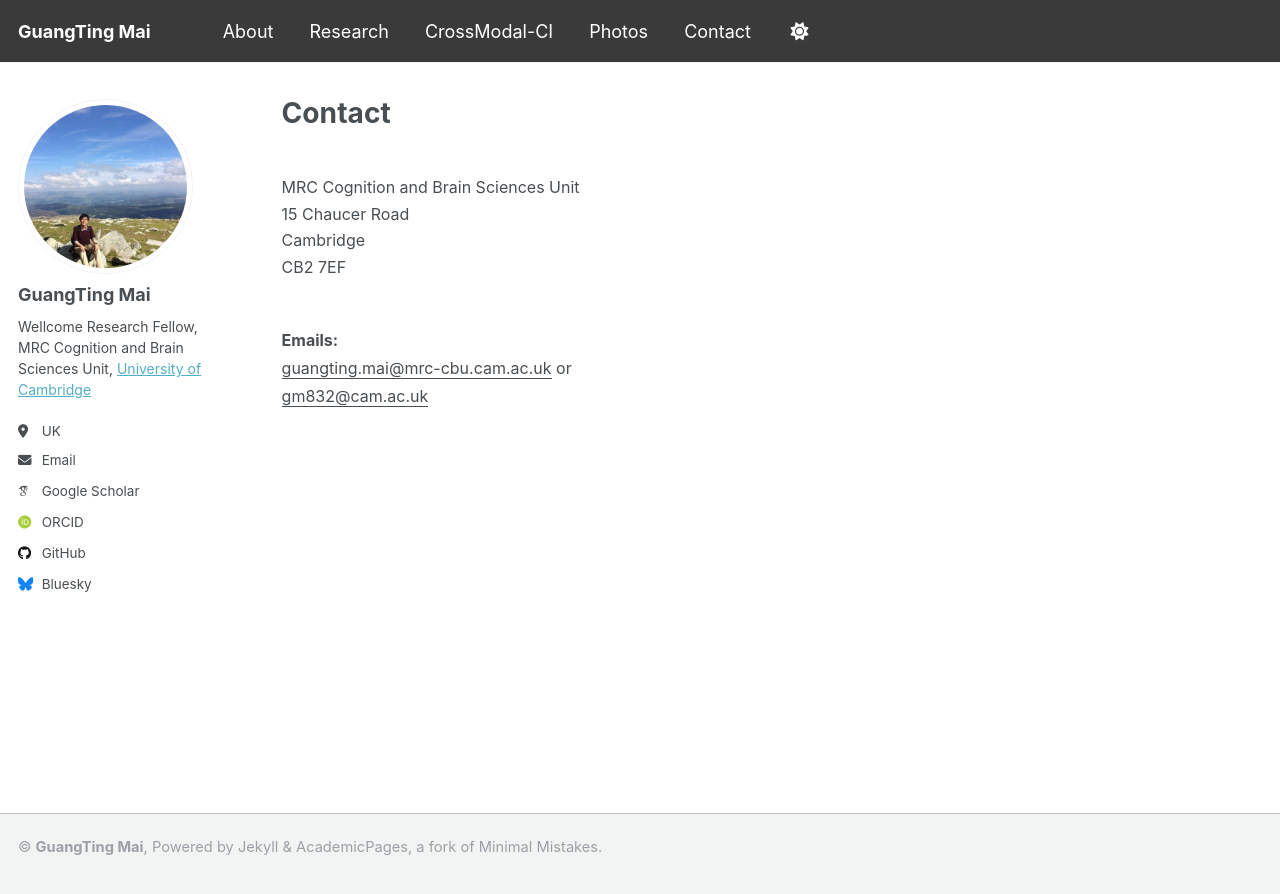
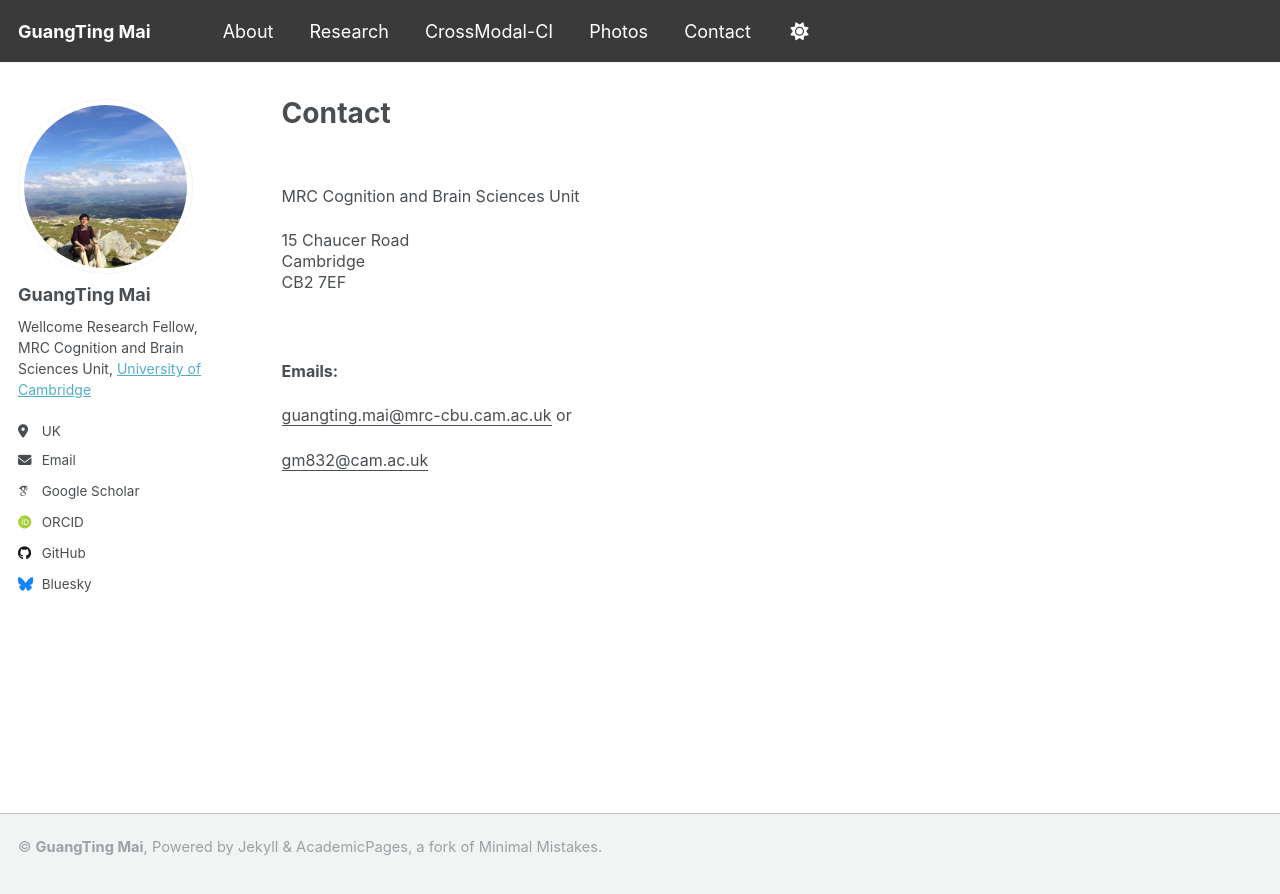
Before and after one commit to guangtingmai/guangtingmai.github.io, a Jekyll site: the page built from _pages/contact.html, in a window 1280 px wide. Shown: the top 894 px of the page. Built offline with Jekyll 4.4.1, drawn with Linux system fonts in a browser that asks for light colours; some web fonts are replaced.

Commit message:
Update contact.html

```diff
--- a/_pages/contact.html
+++ b/_pages/contact.html
@@ -7,11 +7,15 @@
 #  - /resume
 ---
 <br>
-<p><span style="font-size: 12pt;line-height: 0.2;display: block;">MRC Cognition and Brain Sciences Unit</span></p>
-<p><span style="font-size: 12pt;line-height: 0.2;display: block;">15 Chaucer Road</span></p>
-<p><span style="font-size: 12pt;line-height: 0.2;display: block;">Cambridge</span></p>
-<p><span style="font-size: 12pt;line-height: 0.2;display: block;">CB2 7EF</span></p>
+<p>
+  <span style="font-size: 12pt;line-height: 1.3;display: block;">MRC Cognition and Brain Sciences Unit</span></p>
+  <span style="font-size: 12pt;line-height: 1.3;display: block;">15 Chaucer Road</span>
+  <span style="font-size: 12pt;line-height: 1.3;display: block;">Cambridge</span>
+  <span style="font-size: 12pt;line-height: 1.3;display: block;">CB2 7EF</span>
+</p>
 <br>
-<p><span style="font-size: 12pt;line-height: 0.3;display: block"><strong>Emails:</strong></span></p>
-<p><span style="font-size: 12pt;line-height: 0.3;display: block"><u>guangting.mai@mrc-cbu.cam.ac.uk</u> or</span></p>
-<p><span style="font-size: 12pt;line-height: 0.3;display: block"><u>gm832@cam.ac.uk</u></span></p>
+<p>
+  <span style="font-size: 12pt;line-height: 1.3;display: block"><strong>Emails:</strong></span></p>
+  <span style="font-size: 12pt;line-height: 1.3;display: block"><u>guangting.mai@mrc-cbu.cam.ac.uk</u> or</span></p>
+  <span style="font-size: 12pt;line-height: 1.3;display: block"><u>gm832@cam.ac.uk</u></span>
+</p>
```
